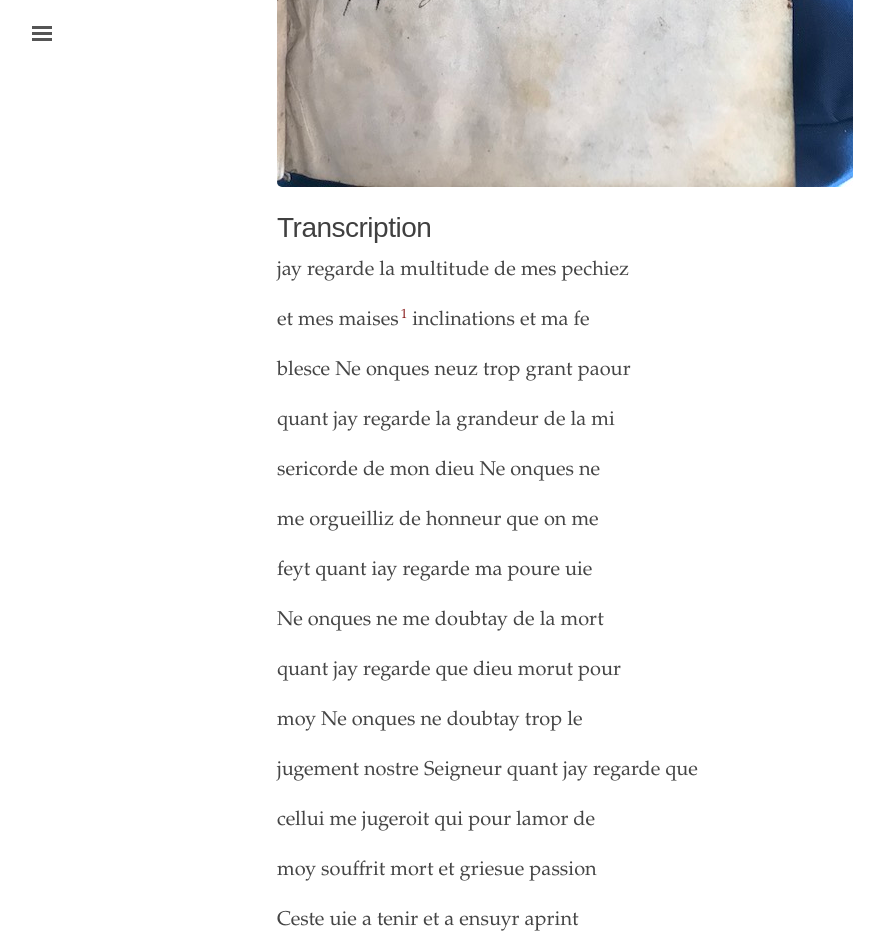
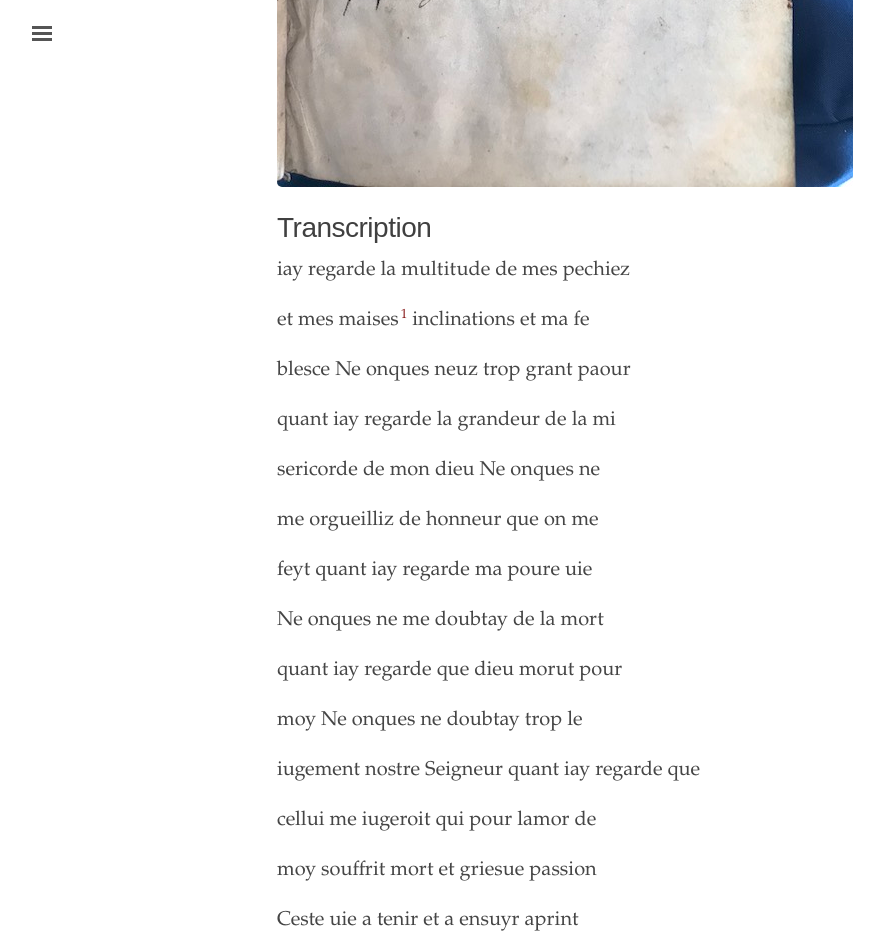
Before and after one commit to oldfrenchtexts/L-aiguillon-d-amour-divine, a Jekyll site: the page built from _texts/3 Folio 2R.md, in a window 1280 px wide and 1400 px high, scrolled down 843 px. Shown: the top 952 px of the window, without its empty margins (3-887 px from the left). Built offline with Jekyll 4.4.1, drawn with Linux system fonts in a browser that asks for light colours.

Commit message:
Update 3 Folio 2R.md

```diff
--- a/_texts/3 Folio 2R.md
+++ b/_texts/3 Folio 2R.md
@@ -10,13 +10,13 @@ source: Beinecke MS 1166
 
 # Transcription
 
-jay regarde la multitude de mes pechiez
+iay regarde la multitude de mes pechiez
 
 et mes maises[^1] inclinations et ma fe
 
 blesce Ne onques neuz trop grant paour
 
-quant jay regarde la grandeur de la mi
+quant iay regarde la grandeur de la mi
 
 sericorde de mon dieu Ne onques ne
 
@@ -26,13 +26,13 @@ feyt quant iay regarde ma poure uie
 
 Ne onques ne me doubtay de la mort
 
-quant jay regarde que dieu morut pour
+quant iay regarde que dieu morut pour
 
 moy Ne onques ne doubtay trop le
 
-jugement nostre Seigneur quant jay regarde que
+iugement nostre Seigneur quant iay regarde que
 
-cellui me jugeroit qui pour lamor de
+cellui me iugeroit qui pour lamor de
 
 moy souffrit mort et griesue passion
 
```
